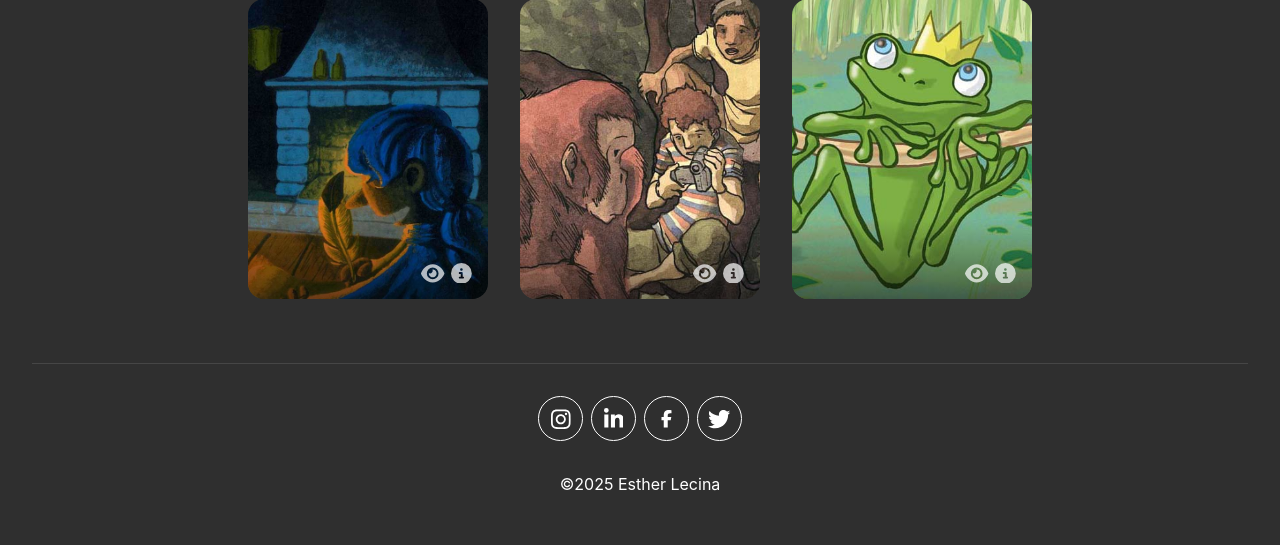
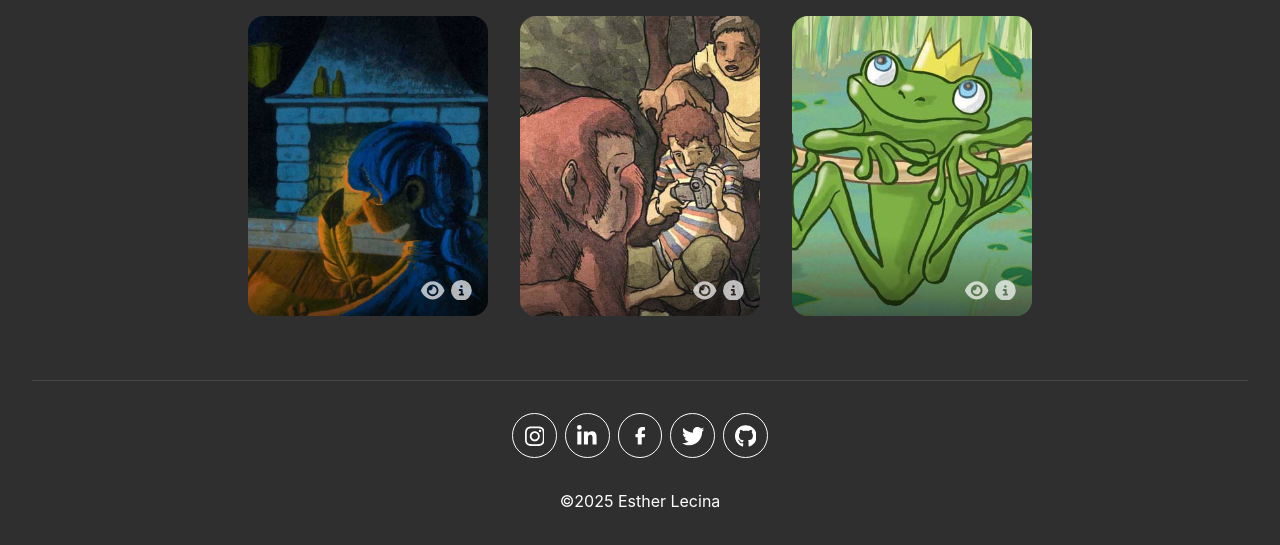
Before and after one commit to elecinas/estherlecina, a PHP site: page /ilustracion2.html in a window 1280 px wide. Shown: the part 3266-3811 px from the top of the page. Before the commit the page ends 3757 px from the top, so only its background shows below. Run offline with PHP 8.4, Linux system fonts and the light colour scheme; some web fonts are replaced.

Commit message:
Put links ins Social Networks and minor changes

```diff
--- a/ilustracion2.html
+++ b/ilustracion2.html
@@ -119,22 +119,36 @@
     </main>
     <footer>
         <div class="social-networks-icons">
-            <div><svg id="icon-instagram" xmlns="http://www.w3.org/2000/svg" viewBox="0 0 448 512">
+            <a href="https://www.instagram.com/estherlecina/" target="_blank" rel="noopener noreferrer">
+                <svg id="icon-instagram" xmlns="http://www.w3.org/2000/svg" viewBox="0 0 448 512">
                     <path
                         d="M224.1 141c-63.6 0-114.9 51.3-114.9 114.9s51.3 114.9 114.9 114.9S339 319.5 339 255.9 287.7 141 224.1 141zm0 189.6c-41.1 0-74.7-33.5-74.7-74.7s33.5-74.7 74.7-74.7 74.7 33.5 74.7 74.7-33.6 74.7-74.7 74.7zm146.4-194.3c0 14.9-12 26.8-26.8 26.8-14.9 0-26.8-12-26.8-26.8s12-26.8 26.8-26.8 26.8 12 26.8 26.8zm76.1 27.2c-1.7-35.9-9.9-67.7-36.2-93.9-26.2-26.2-58-34.4-93.9-36.2-37-2.1-147.9-2.1-184.9 0-35.8 1.7-67.6 9.9-93.9 36.1s-34.4 58-36.2 93.9c-2.1 37-2.1 147.9 0 184.9 1.7 35.9 9.9 67.7 36.2 93.9s58 34.4 93.9 36.2c37 2.1 147.9 2.1 184.9 0 35.9-1.7 67.7-9.9 93.9-36.2 26.2-26.2 34.4-58 36.2-93.9 2.1-37 2.1-147.8 0-184.8zM398.8 388c-7.8 19.6-22.9 34.7-42.6 42.6-29.5 11.7-99.5 9-132.1 9s-102.7 2.6-132.1-9c-19.6-7.8-34.7-22.9-42.6-42.6-11.7-29.5-9-99.5-9-132.1s-2.6-102.7 9-132.1c7.8-19.6 22.9-34.7 42.6-42.6 29.5-11.7 99.5-9 132.1-9s102.7-2.6 132.1 9c19.6 7.8 34.7 22.9 42.6 42.6 11.7 29.5 9 99.5 9 132.1s2.7 102.7-9 132.1z" />
-                </svg></div>
-            <div> <svg id="icon-linkedin" xmlns="http://www.w3.org/2000/svg" viewBox="0 0 448 512">
+                </svg>
+            </a>
+            <a href="https://www.linkedin.com/in/esther-lecina-56a50999/" target="_blank" rel="noopener noreferrer">
+                <svg id="icon-linkedin" xmlns="http://www.w3.org/2000/svg" viewBox="0 0 448 512">
                     <path
                         d="M100.3 448H7.4V148.9h92.9zM53.8 108.1C24.1 108.1 0 83.5 0 53.8a53.8 53.8 0 0 1 107.6 0c0 29.7-24.1 54.3-53.8 54.3zM447.9 448h-92.7V302.4c0-34.7-.7-79.2-48.3-79.2-48.3 0-55.7 37.7-55.7 76.7V448h-92.8V148.9h89.1v40.8h1.3c12.4-23.5 42.7-48.3 87.9-48.3 94 0 111.3 61.9 111.3 142.3V448z" />
-                </svg></div>
-            <div><svg id="icon-facebook" xmlns="http://www.w3.org/2000/svg" viewBox="0 0 320 512">
+                </svg>
+            </a>
+            <a href="https://www.facebook.com/esther.sesen" target="_blank" rel="noopener noreferrer">
+                <svg id="icon-facebook" xmlns="http://www.w3.org/2000/svg" viewBox="0 0 320 512">
                     <path
                         d="M80 299.3V512H196V299.3h86.5l18-97.8H196V166.9c0-51.7 20.3-71.5 72.7-71.5c16.3 0 29.4 .4 37 1.2V7.9C291.4 4 256.4 0 236.2 0C129.3 0 80 50.5 80 159.4v42.1H14v97.8H80z" />
-                </svg></div>
-            <div><svg id="icon-twitter" xmlns="http://www.w3.org/2000/svg" viewBox="0 0 512 512">
+                </svg>
+            </a>
+            <a href="https://x.com/elecinas" target="_blank" rel="noopener noreferrer">
+                <svg id="icon-twitter" xmlns="http://www.w3.org/2000/svg" viewBox="0 0 512 512">
                     <path
                         d="M459.4 151.7c.3 4.5 .3 9.1 .3 13.6 0 138.7-105.6 298.6-298.6 298.6-59.5 0-114.7-17.2-161.1-47.1 8.4 1 16.6 1.3 25.3 1.3 49.1 0 94.2-16.6 130.3-44.8-46.1-1-84.8-31.2-98.1-72.8 6.5 1 13 1.6 19.8 1.6 9.4 0 18.8-1.3 27.6-3.6-48.1-9.7-84.1-52-84.1-103v-1.3c14 7.8 30.2 12.7 47.4 13.3-28.3-18.8-46.8-51-46.8-87.4 0-19.5 5.2-37.4 14.3-53 51.7 63.7 129.3 105.3 216.4 109.8-1.6-7.8-2.6-15.9-2.6-24 0-57.8 46.8-104.9 104.9-104.9 30.2 0 57.5 12.7 76.7 33.1 23.7-4.5 46.5-13.3 66.6-25.3-7.8 24.4-24.4 44.8-46.1 57.8 21.1-2.3 41.6-8.1 60.4-16.2-14.3 20.8-32.2 39.3-52.6 54.3z" />
-                </svg></div>
+                </svg>
+            </a>
+            <a href="https://github.com/elecinas" target="_blank" rel="noopener noreferrer">
+                <svg id="icon-github" xmlns="http://www.w3.org/2000/svg" viewBox="0 0 496 512">
+                    <path
+                        d="M165.9 397.4c0 2-2.3 3.6-5.2 3.6-3.3 .3-5.6-1.3-5.6-3.6 0-2 2.3-3.6 5.2-3.6 3-.3 5.6 1.3 5.6 3.6zm-31.1-4.5c-.7 2 1.3 4.3 4.3 4.9 2.6 1 5.6 0 6.2-2s-1.3-4.3-4.3-5.2c-2.6-.7-5.5 .3-6.2 2.3zm44.2-1.7c-2.9 .7-4.9 2.6-4.6 4.9 .3 2 2.9 3.3 5.9 2.6 2.9-.7 4.9-2.6 4.6-4.6-.3-1.9-3-3.2-5.9-2.9zM244.8 8C106.1 8 0 113.3 0 252c0 110.9 69.8 205.8 169.5 239.2 12.8 2.3 17.3-5.6 17.3-12.1 0-6.2-.3-40.4-.3-61.4 0 0-70 15-84.7-29.8 0 0-11.4-29.1-27.8-36.6 0 0-22.9-15.7 1.6-15.4 0 0 24.9 2 38.6 25.8 21.9 38.6 58.6 27.5 72.9 20.9 2.3-16 8.8-27.1 16-33.7-55.9-6.2-112.3-14.3-112.3-110.5 0-27.5 7.6-41.3 23.6-58.9-2.6-6.5-11.1-33.3 2.6-67.9 20.9-6.5 69 27 69 27 20-5.6 41.5-8.5 62.8-8.5s42.8 2.9 62.8 8.5c0 0 48.1-33.6 69-27 13.7 34.7 5.2 61.4 2.6 67.9 16 17.7 25.8 31.5 25.8 58.9 0 96.5-58.9 104.2-114.8 110.5 9.2 7.9 17 22.9 17 46.4 0 33.7-.3 75.4-.3 83.6 0 6.5 4.6 14.4 17.3 12.1C428.2 457.8 496 362.9 496 252 496 113.3 383.5 8 244.8 8zM97.2 352.9c-1.3 1-1 3.3 .7 5.2 1.6 1.6 3.9 2.3 5.2 1 1.3-1 1-3.3-.7-5.2-1.6-1.6-3.9-2.3-5.2-1zm-10.8-8.1c-.7 1.3 .3 2.9 2.3 3.9 1.6 1 3.6 .7 4.3-.7 .7-1.3-.3-2.9-2.3-3.9-2-.6-3.6-.3-4.3 .7zm32.4 35.6c-1.6 1.3-1 4.3 1.3 6.2 2.3 2.3 5.2 2.6 6.5 1 1.3-1.3 .7-4.3-1.3-6.2-2.2-2.3-5.2-2.6-6.5-1zm-11.4-14.7c-1.6 1-1.6 3.6 0 5.9 1.6 2.3 4.3 3.3 5.6 2.3 1.6-1.3 1.6-3.9 0-6.2-1.4-2.3-4-3.3-5.6-2z" />
+                </svg>
+            </a>
         </div>
         <p class="copyright">©2025 Esther Lecina</p>
     </footer>
--- a/style2.css
+++ b/style2.css
@@ -23,7 +23,7 @@ body {
 }
 
 .container {
-    margin: 0 15px;
+    margin: 0 30px;
 }
 
 .navbar {
@@ -31,10 +31,12 @@ body {
     position: sticky;
     z-index: 100;
     top: 0;
-    padding: 15px 15px 10px 15px;
+    padding: 20px 0;
+    margin: 0 30px;
     display: flex;
     justify-content: space-between;
     align-items: center;
+    border-bottom: 2px solid rgb(70, 70, 70);
 }
 
 .navbar-logo-web {
@@ -55,7 +57,7 @@ body {
 }
 
 .navbar-toggler:hover {
-    fill: rgb(150, 150, 150, .5);
+    fill: aqua;
     cursor: pointer;
 }
 
@@ -66,7 +68,7 @@ body {
 .navbar-collapse {
     position: absolute;
     top: -100vh;
-    right: 0;
+    right: -30px;
     width: 100vw;
     height: 100vh;
     font-family: Arial, Helvetica, sans-serif;
@@ -102,6 +104,10 @@ body {
     display: flex;
     justify-content: center;
     align-items: center;
+}
+
+.nav-item {
+    font-size: 1.2rem;
 }
 
 .navbar-collapse li:last-child {
@@ -351,7 +357,8 @@ footer {
     padding: 2rem;
 }
 
-.social-networks-icons div {
+.social-networks-icons a {
+    display: block;
     border: .7px solid #fff;
     display: flex;
     justify-content: center;
@@ -361,9 +368,17 @@ footer {
     border-radius: 1.4rem;
 }
 
+.social-networks-icons a:hover {
+    border-color: aqua;
+}
+
 .social-networks-icons svg {
     fill: #fff;
     height: 1.4rem;
+}
+
+.social-networks-icons svg:hover {
+    fill: aqua;
 }
 
 .social-networks-icons svg#icon-facebook {
```
